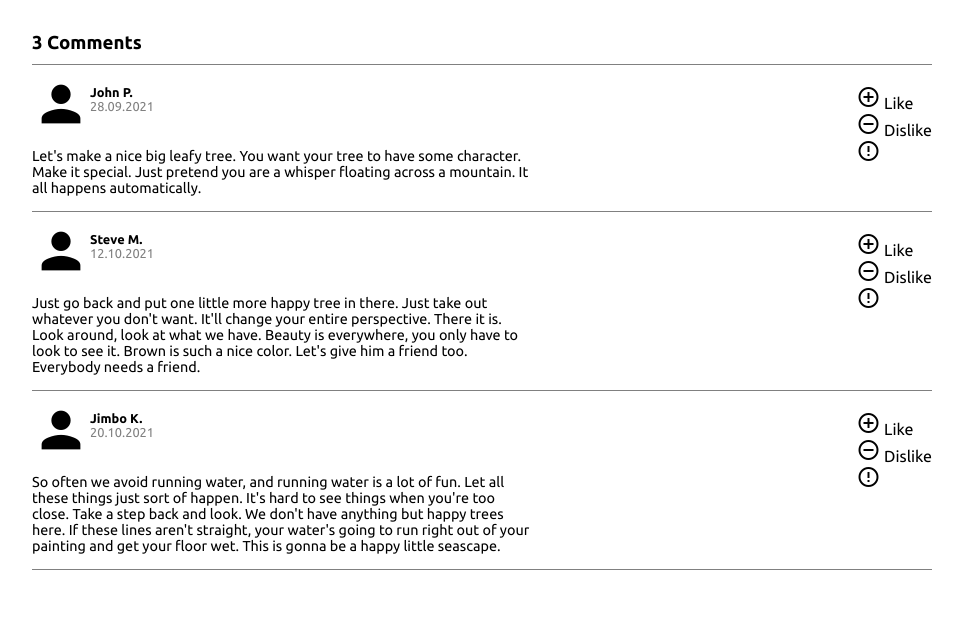
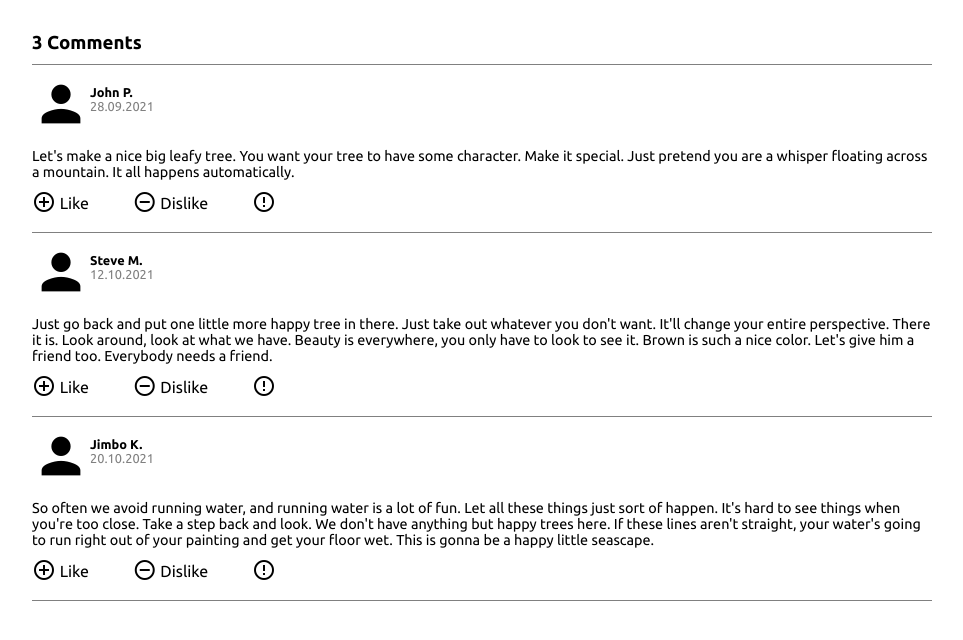
Before and after one commit to ivobul/css-exercise-comments-section, a plain HTML site: page index.html in a window 1280 px wide. Shown: the whole page, without its empty margins (158-1121 px from the left). Drawn offline with Linux system fonts and the light colour scheme.

Commit message:
Add files via upload

```diff
--- a/style.css
+++ b/style.css
@@ -6,6 +6,7 @@
 
 body {
   font-family: 'Ubuntu', sans-serif;
+  color: #000;
 }
 
 .wrapper {
@@ -20,12 +21,10 @@ p {
   padding-top: 10px;
 }
 
-.positive {
-  color: green;
-}
-
-.negative {
-  color: red;
+a {
+  color: inherit;
+  cursor: pointer;
+  text-decoration: none;
 }
 
 .bold {
@@ -51,9 +50,7 @@ article h3 {
 
 section {
   border-top: 1px solid gray;
-  display: flex;
-  flex-wrap: wrap;
-  justify-content: space-between;
+
   padding: 10px 0 15px;
 }
 
@@ -76,6 +73,35 @@ section:last-child {
 
 .profile .material-icons {
   font-size: 58px;
+  position: relative;
+
+}
+
+.voteup,
+.votedown,
+.report {
+  display: inline-block;
+  position: relative;
+}
+
+.voteup,
+.votedown {
+  margin-right: 40px;
+}
+
+.voteup .result,
+.votedown .result {
+position: absolute;
+font-family: sans-serif;
+top: 4px;
+}
+
+.voteup .result {
+  left: 65px;
+}
+
+.votedown .result {
+  left: 84px;
 }
 
 .comment {
@@ -83,8 +109,13 @@ section:last-child {
 }
 
 /* Vote section */
+.vote i {
+  cursor: pointer;
+}
+
 .vote span {
-  cursor: pointer;
+  display: inline-block;
+  vertical-align: 5px;
 }
 
 .vote p {
```
